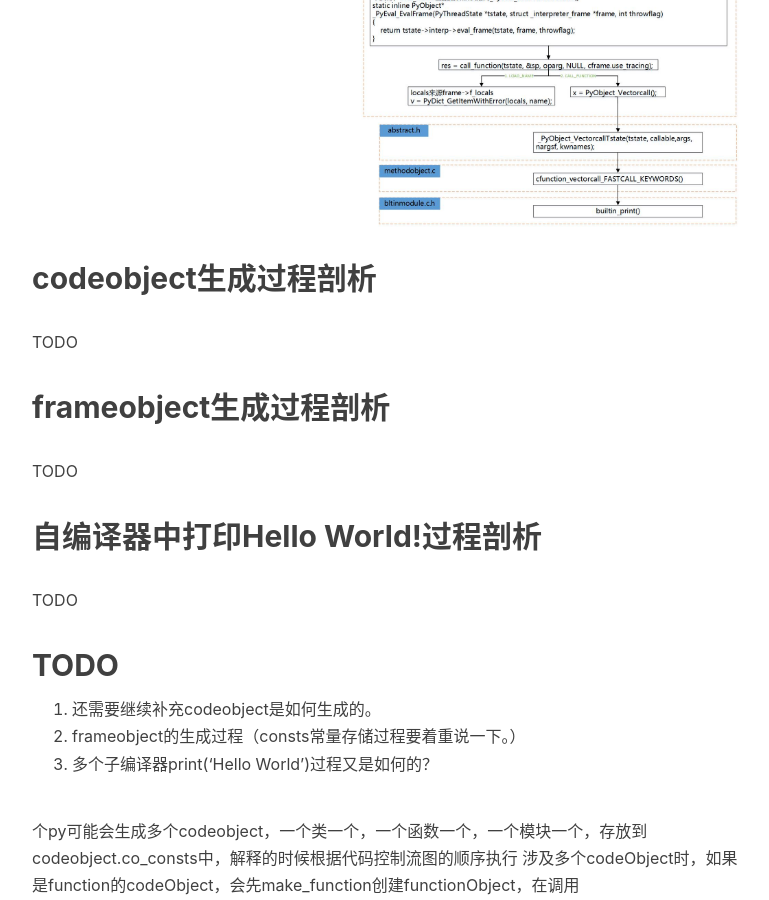
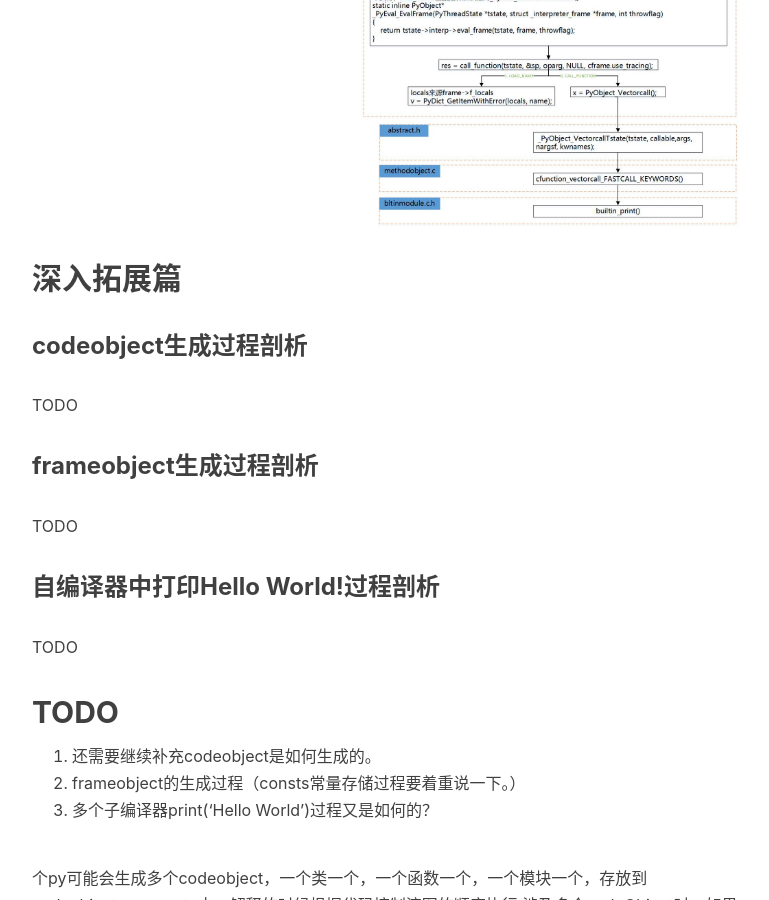
Before and after one commit to shihai1991/shihai1991.github.io, a Jekyll site: the page built from _posts/2021-08-23-print执行过程分析.md, in a window 1280 px wide and 900 px high, scrolled down 1314 px. Shown: the whole window, without its empty margins (233-1002 px from the left). Built offline with Jekyll 4.4.1, drawn with Linux system fonts in a browser that asks for light colours; nearby versions of some CDN libraries; comment, search, counter and statistics services are not loaded.

Commit message:
Update 2021-08-23-print执行过程分析.md

```diff
--- a/_posts/2021-08-23-print执行过程分析.md
+++ b/_posts/2021-08-23-print执行过程分析.md
@@ -30,13 +30,14 @@ print('Hello World!')
 实际的主要函数调用逻辑图如下图所示，使用的cpython代码基线版本为v3.11。
 ![]({{site.baseurl}}/img/python print  flow.jpg)
 
-## codeobject生成过程剖析
+## 深入拓展篇
+### codeobject生成过程剖析
 TODO
 
-## frameobject生成过程剖析
+### frameobject生成过程剖析
 TODO
 
-## 自编译器中打印Hello World!过程剖析
+### 自编译器中打印Hello World!过程剖析
 TODO
 
 ## TODO
```
